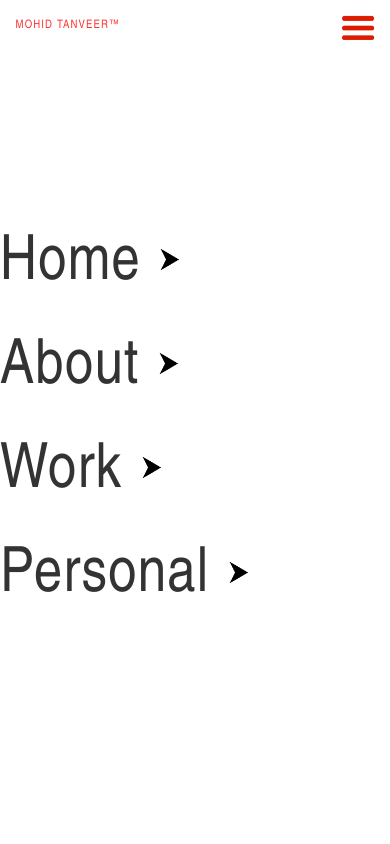
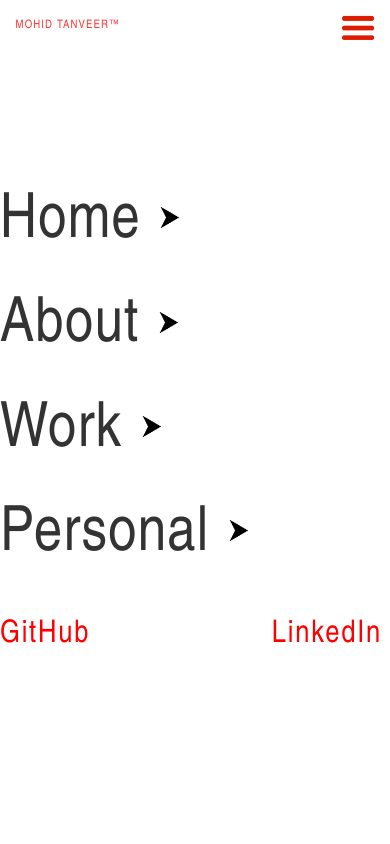
Before and after one commit to mohid-tanveer/mohid-tanveer.github.io, a React (Create React App) app: page /#/work/rr in a window 390 px wide. Both pictures are taken after a click on the element 358 px from the left and 27 px from the top of the page. Shown: the top 844 px of the page. Built offline with nearby package versions, Linux system fonts and the light colour scheme.

Commit message:
updated mobile nav

```diff
--- a/src/components/mobilenav.css
+++ b/src/components/mobilenav.css
@@ -85,4 +85,19 @@
         color: rgba(0, 0, 0, 0.8);
         border-bottom-width: 0;
     }
+
+    mobilelower a {
+        font-size: 8dvw;
+    }
+
+    .link-container {
+        display: flex;
+        justify-content: space-between;
+    }
+
+    .link-container .linkedin-container {
+        display: flex;
+        align-items: center;
+        margin-right: .5rem;
+    }
 }
--- a/src/components/mobilenav.js
+++ b/src/components/mobilenav.js
@@ -39,6 +39,15 @@
                     <li><mobile><Link onClick={handleLinkClick} to="/about">About <img className='ArrowImg' alt="Right Arrow" src={Arrow} /></Link></mobile></li>
                     <li><mobile><Link onClick={handleLinkClick} to="/work">Work <img className='ArrowImg' alt="Right Arrow" src={Arrow} /></Link></mobile></li>
                     <li><mobile><Link onClick={handleLinkClick} to="/personal">Personal <img className='ArrowImg' alt="Right Arrow" src={Arrow} /></Link></mobile></li>
+                    <br />
+                    <li><mobilelower>
+                        <div className="link-container">
+                            <a href="https://github.com/mohid-tanveer" target="_blank" rel="noopener noreferrer">GitHub</a>
+                            <div className='linkedin-container'>
+                                <a href="https://www.linkedin.com/in/mohidtanveer/" target="_blank" rel="noopener noreferrer">LinkedIn</a>
+                            </div>
+                        </div>
+                    </mobilelower></li>
                 </ul>
             </div>
         </div>
--- a/src/pages/about.js
+++ b/src/pages/about.js
@@ -51,8 +51,8 @@
                     this idea on this website.<br />&nbsp; &nbsp; I pride myself as an organized person, I like to keep everything
                     in scope and work on things in parts; considering all the possibilities.&nbsp;<br /><br />&nbsp; &nbsp;&nbsp;
                     Take your time and explore all of the parts of this website and I hope you decide to reach out and learn more.
-                    All content (images and videos) and work found on the site are mine; inspiration from everywhere. Contact me at
-                    any of the links below.
+                    All content (images and videos) and work found on the site are mine; inspiration from everywhere. Contact me using
+                    the links below or the links in the site navigation.
                     </span>
                     <br />
                     <br />
```
